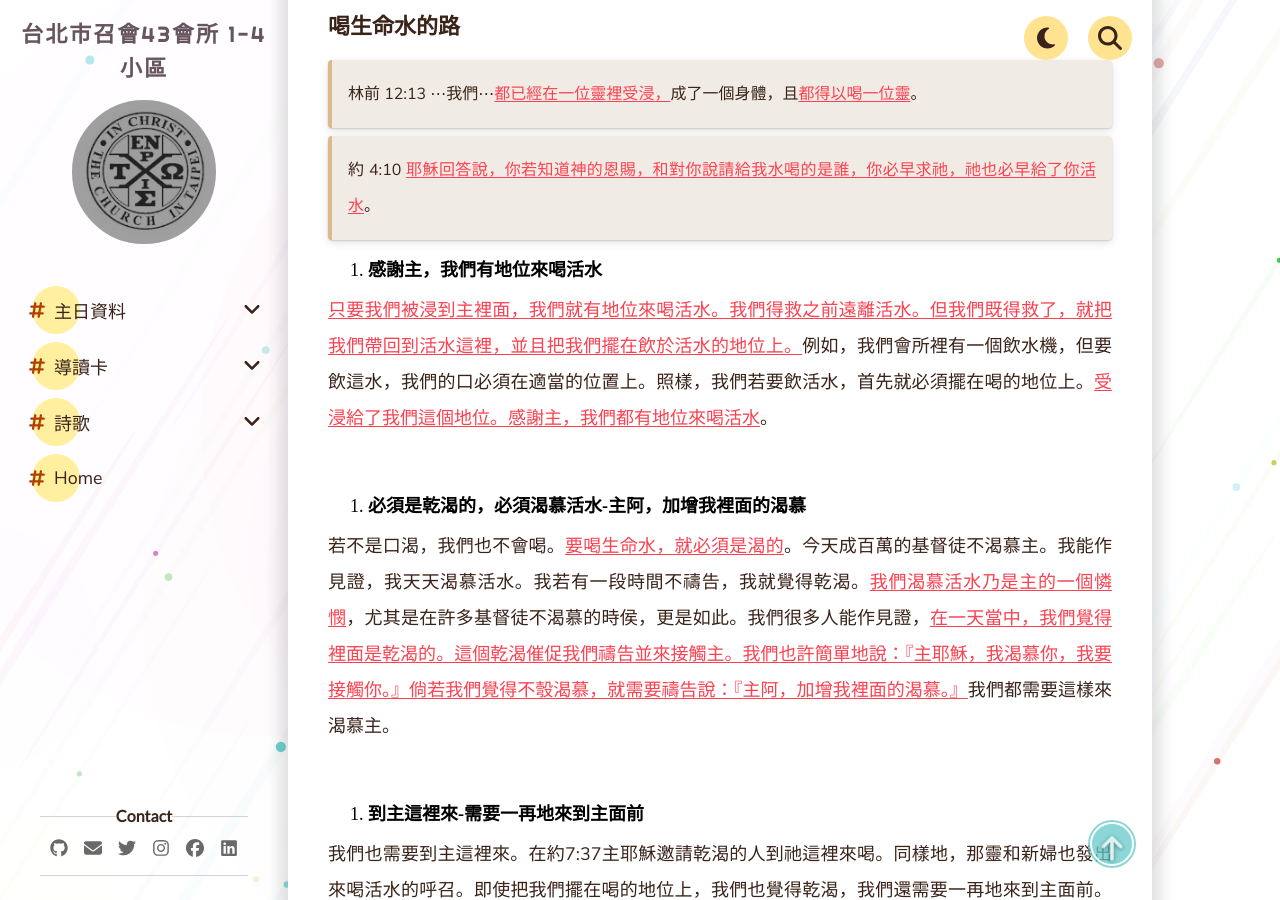
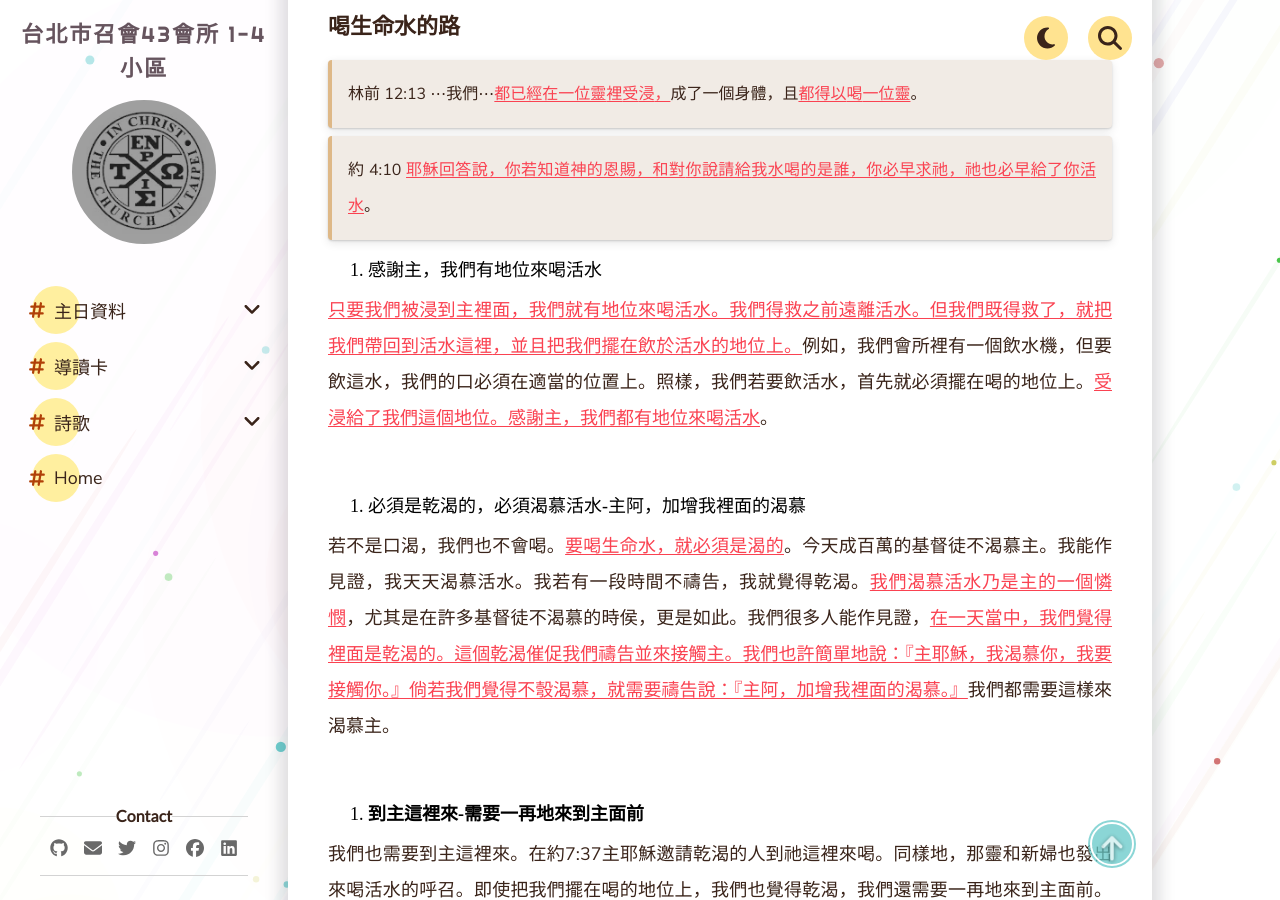
Before and after one commit to cit-hall-43/cit-hall-43.github.io, a Jekyll site: the page built from _pages/導讀卡/第40週導讀卡.md, in a window 1280 px wide and 900 px high, scrolled down 2463 px. Built offline with Jekyll 4.4.1, drawn with Linux system fonts in a browser that asks for light colours; comment, search, counter and statistics services are not loaded.

Commit message:
hot fixed

```diff
--- a/_pages/導讀卡/第40週導讀卡.md
+++ b/_pages/導讀卡/第40週導讀卡.md
@@ -39,11 +39,11 @@ ___
 
 > 約 4:10 <u>耶穌回答說，你若知道神的恩賜，和對</u><u>你說請給</u><u>我水喝的是誰，你</u><u>必早求祂，祂也必早</u><u>給了你活水</u>。
 
-1. **感謝主，我們有地位來喝活水**
+1. 感謝主，我們有地位來喝活水
 
 <u>只要我們被浸到主</u><u>裡</u><u>面，我們就有地位來喝活水。我們得救之前遠離活水。但我們既得救了，就把我們帶回到活水這</u><u>裡</u><u>，並且把我們擺在飲於活水的地位上。</u>例如，我們會所裡有一個飲水機，但要飲這水，我們的口必須在適當的位置上。照樣，我們若要飲活水，首先就必須擺在喝的地位上。<u>受浸給了我們這個地位。感謝主，我們都有地位來喝活水</u>。
 
-2. **必須是乾渴的，必須渴慕活水-主阿，加增我裡面的渴慕**
+2. 必須是乾渴的，必須渴慕活水-主阿，加增我裡面的渴慕
 
 若不是口渴，我們也不會喝。<u>要喝生命水，就必須是渴的</u>。今天成百萬的基督徒不渴慕主。我能作見證，我天天渴慕活水。我若有一段時間不禱告，我就覺得乾渴。<u>我們渴慕活水乃是主的一個憐憫</u>，尤其是在許多基督徒不渴慕的時侯，更是如此。我們很多人能作見證，<u>在一天當中，我們覺得</u><u>裡</u><u>面是乾渴的。這個乾渴催促我們禱告並來接觸主。我們也許簡單地說：『主耶穌，我渴慕你，我要接觸你。』倘若我們覺得不彀渴慕，就需要禱告說：『主阿，加增我</u><u>裡</u><u>面的渴慕。』</u>我們都需要這樣來渴慕主。
 
```
